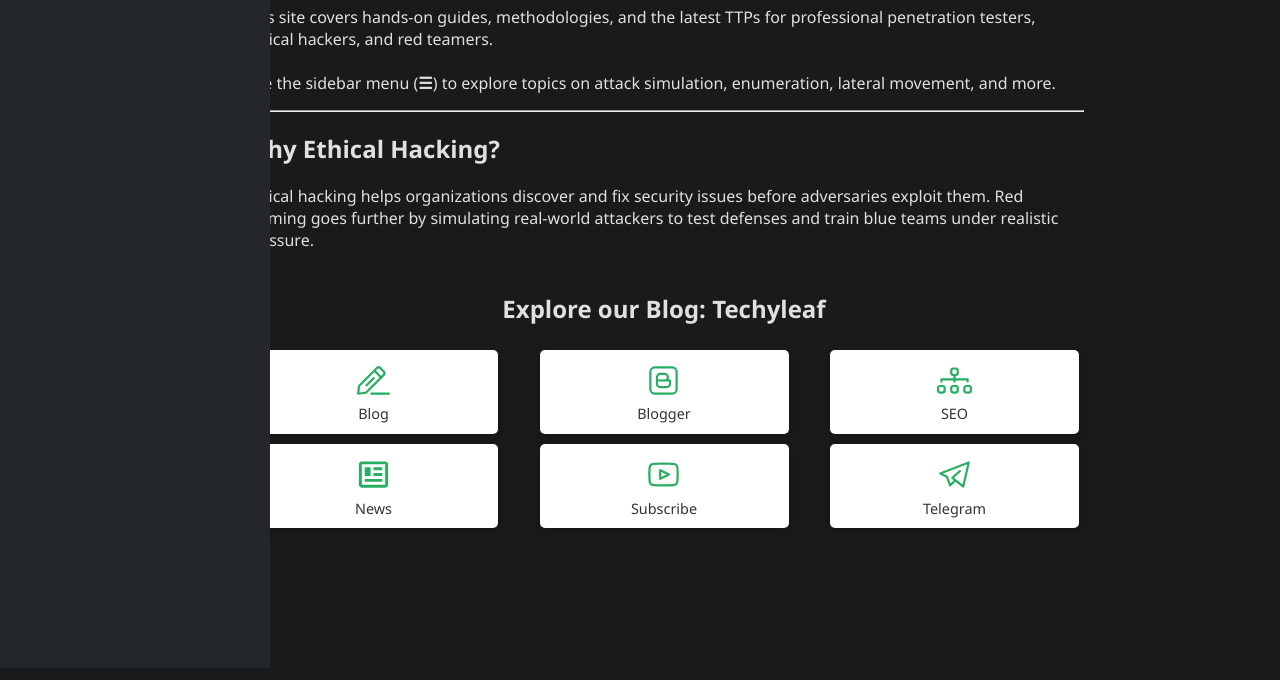
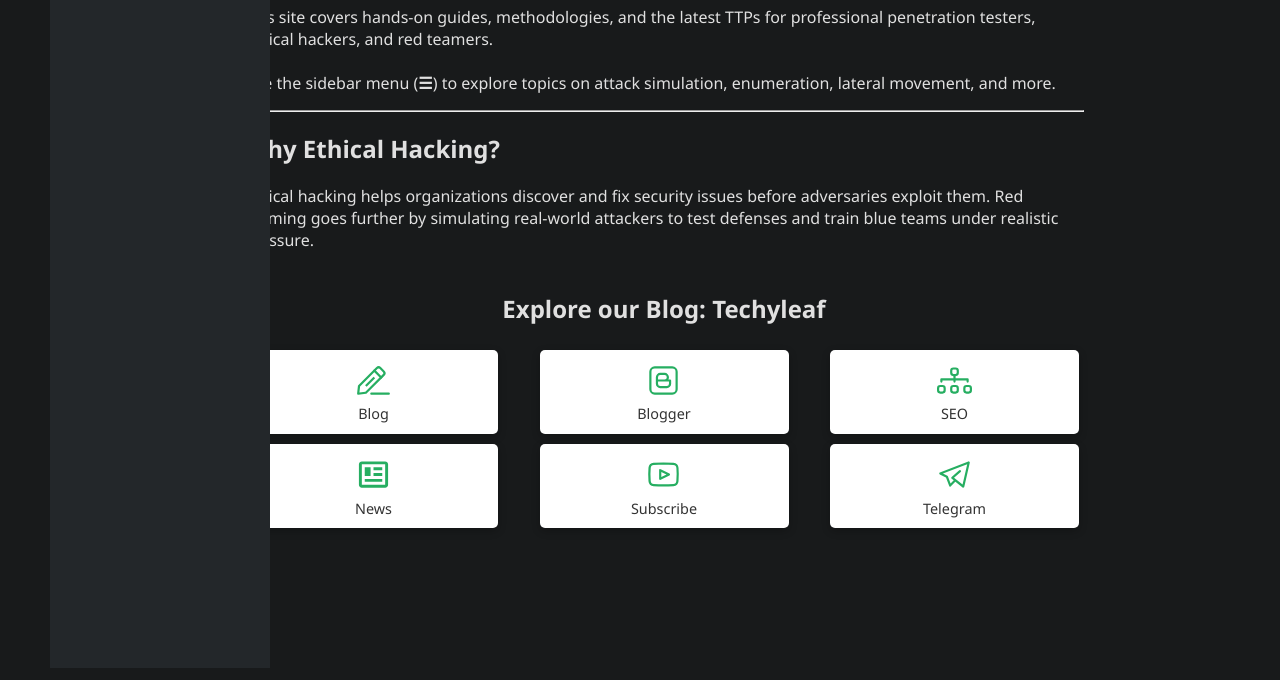
Before and after one commit to d0midigi/hackherspace, a plain HTML site: page index.html in a window 1280 px wide. Shown: the part 188-868 px from the top of the page. Drawn offline with Linux system fonts and the light colour scheme.

Commit message:
Update index.html

```diff
--- a/index.html
+++ b/index.html
@@ -57,7 +57,7 @@
       display: flex;
       flex-direction: column;
       padding-top: 56px;
-      padding-left:50px;
+      margin-left:50px;
       overflow-y: auto;
     }
     .sidebar.open {
```
